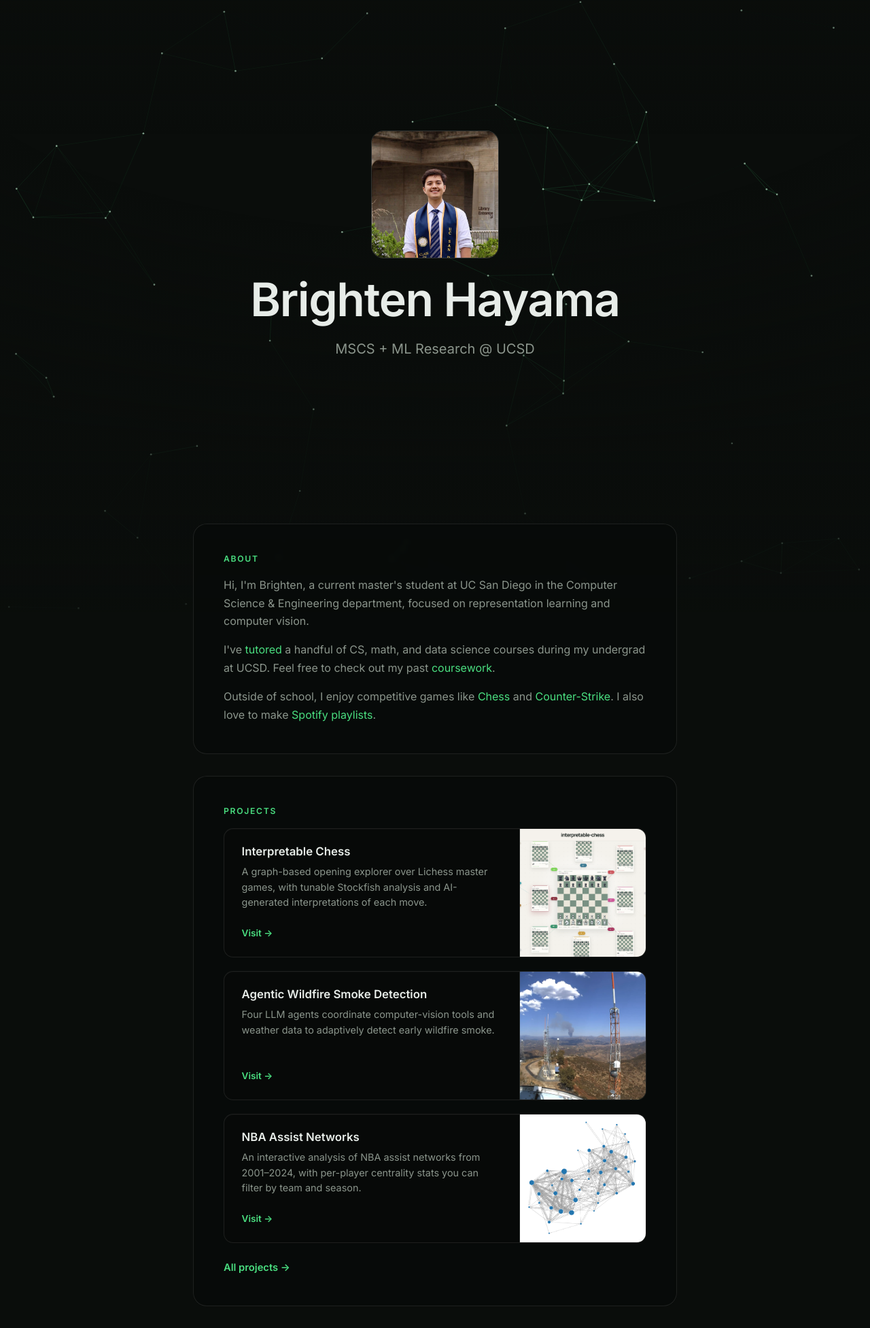
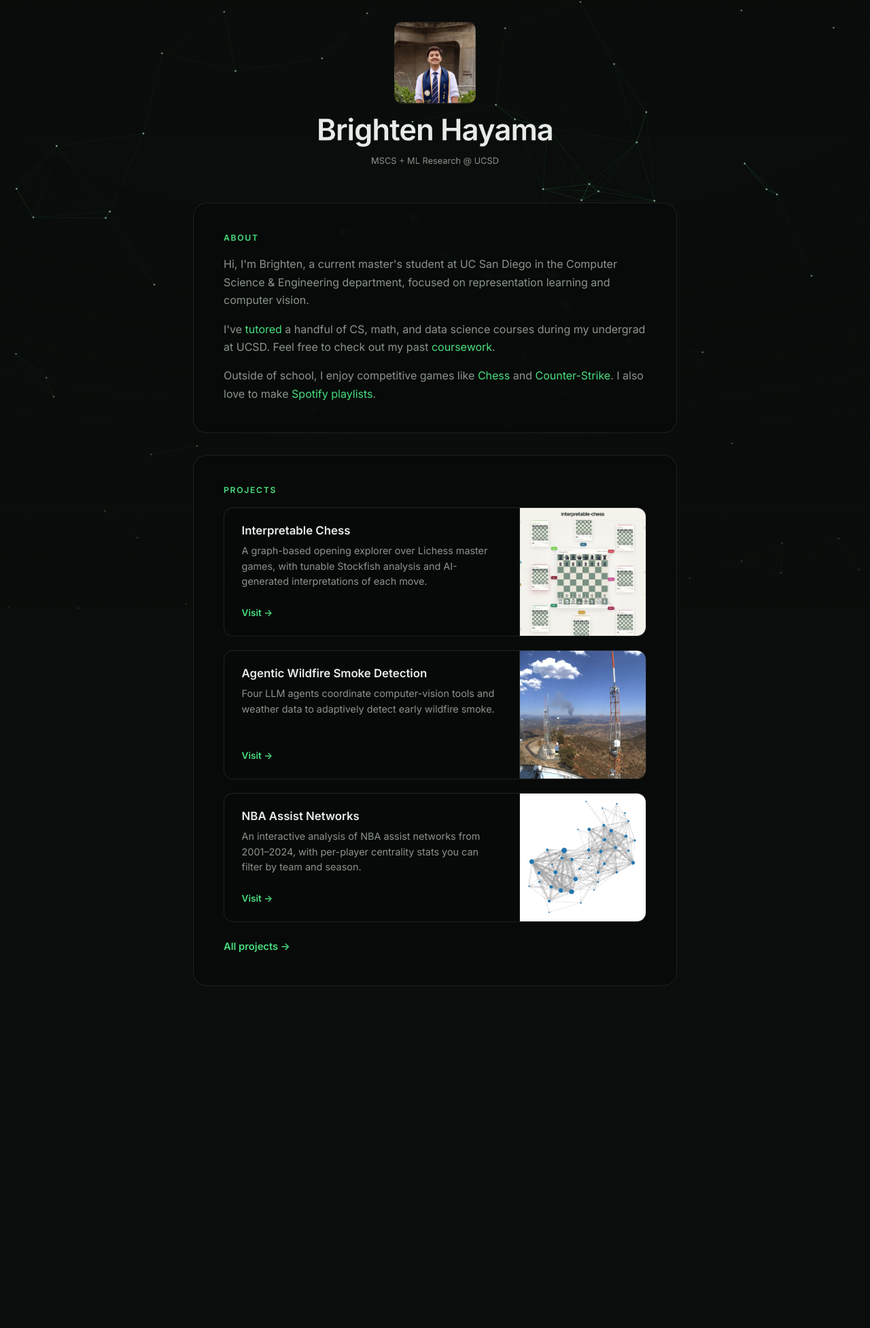
Before and after one commit to brighyama/brightenhayama.dev, a Jekyll site: the page built from index.html, in a window 1280 px wide. Shown: the whole page at 68% size. Built offline with Jekyll 4.4.1, drawn with Linux system fonts in a browser that asks for light colours; after the commit the page ends 1482 px from its top, so only the background shows below that.

Commit message:
intro transition

```diff
--- a/_layouts/home.html
+++ b/_layouts/home.html
@@ -5,6 +5,7 @@ layout: default
 <div class="container">
 
   <section class="intro">
+    <div class="intro-content">
       <!-- <p class="intro-kicker">Hi, I'm</p> -->
       <img class="intro-photo" src="{{ '/assets/img/profile.jpg' | relative_url }}" alt="Brighten Hayama">
       <h1 class="intro-name">Brighten Hayama</h1>
@@ -14,6 +15,7 @@ layout: default
         <!-- <a href="mailto:brighyama@gmail.com">Email</a> -->
         <!-- <a href="{{ '/assets/brighten-hayama-resume.pdf' | relative_url }}" target="_blank" rel="noopener">Resume</a> -->
         <!-- <a href="https://open.spotify.com/user/z4iz51mjaate3ydqho13qhigp?si=cdf0b4a9b2604d00" target="_blank" rel="noopener">Spotify</a> -->
+      </div>
     </div>
   </section>
 
--- a/assets/css/main.scss
+++ b/assets/css/main.scss
@@ -113,13 +113,25 @@ a:hover { color: #86efac; }
    HOME — INTRO
    ========================================================= */
 .intro {
-  min-height: 82vh;
+  position: relative;
+  min-height: 100vh;
+  min-height: 100svh;
+  text-align: center;
+  transition: min-height 0.95s cubic-bezier(0.22, 1, 0.36, 1);
+}
+
+.intro-content {
+  position: absolute;
+  top: 50%;
+  left: 50%;
+  width: 100%;
   display: flex;
   flex-direction: column;
-  justify-content: center;
   align-items: center;
-  text-align: center;
-  padding: 4rem 0 3rem;
+  transform-origin: top center;
+  transform: translateX(-50%) translateY(-50%);
+  transition: transform 0.95s cubic-bezier(0.22, 1, 0.36, 1);
+  will-change: transform;
 }
 
 .intro-kicker {
--- a/assets/js/main.js
+++ b/assets/js/main.js
@@ -149,6 +149,66 @@
 })();
 
 /* =========================================================
+   Intro automatic transition
+   ========================================================= */
+(function () {
+  const intro = document.querySelector(".intro");
+  const content = document.querySelector(".intro-content");
+  const about = document.querySelector(".about");
+  if (!intro || !content || !about) return;
+
+  const reduce = window.matchMedia("(prefers-reduced-motion: reduce)").matches;
+  const delay = reduce ? 0 : 520;
+
+  function measure() {
+    const isSmall = window.innerWidth <= 600;
+    const top = isSmall ? 24 : 32;
+    const gap = isSmall ? 22 : 30;
+    const scale = isSmall ? 0.74 : 0.64;
+    const aboutMargin = parseFloat(window.getComputedStyle(about).marginTop) || 0;
+    const finalHeight = top + content.offsetHeight * scale + gap - aboutMargin;
+    const finalY = top - finalHeight / 2;
+
+    return {
+      height: Math.max(220, finalHeight),
+      transform: "translateX(-50%) translateY(" + finalY + "px) scale(" + scale + ")",
+    };
+  }
+
+  function applyFinal(animated) {
+    const finalState = measure();
+
+    if (!animated) {
+      intro.style.transition = "none";
+      content.style.transition = "none";
+    }
+
+    intro.style.minHeight = finalState.height + "px";
+    content.style.transform = finalState.transform;
+
+    if (!animated) {
+      window.requestAnimationFrame(function () {
+        intro.style.transition = "";
+        content.style.transition = "";
+      });
+    }
+  }
+
+  window.setTimeout(function () {
+    const startHeight = intro.offsetHeight;
+    intro.style.minHeight = startHeight + "px";
+
+    window.requestAnimationFrame(function () {
+      applyFinal(!reduce);
+    });
+  }, delay);
+
+  window.addEventListener("resize", function () {
+    applyFinal(false);
+  });
+})();
+
+/* =========================================================
    Courses filter
    ========================================================= */
 (function () {
```
Lines whose indentation alone changed are shown as unchanged.
